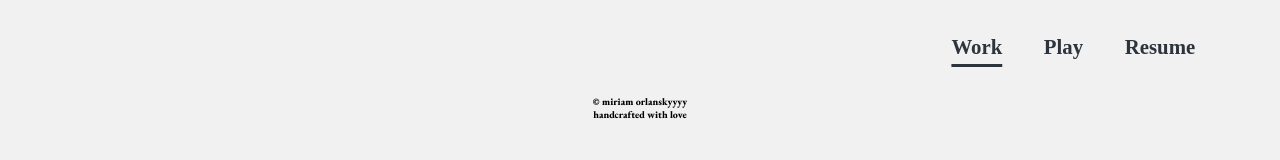
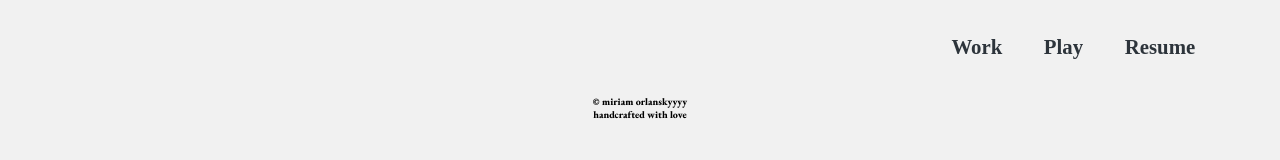
Before and after one commit to miriamOrlansky/design, a React (Create React App) app: page / in a window 1280 px wide. Shown: the top 160 px of the page. Built offline with nearby package versions, Linux system fonts and the light colour scheme.

Commit message:
remove stuff

```diff
--- a/src/App.js
+++ b/src/App.js
@@ -26,7 +26,7 @@ return (
   <Root backColor={color}>
 	<Router>
 	  <Nav>
-        <NavLink to="/" TheColor={textColor} onClick={() => { setColor("#F5E7E1"); setTextColor("#2D343B")}}>
+        <NavLink to="/design" TheColor={textColor} onClick={() => { setColor("#F5E7E1"); setTextColor("#2D343B")}}>
           Work
         </NavLink>
         <NavLink
--- a/src/styles/footerStyles.jsx
+++ b/src/styles/footerStyles.jsx
@@ -1,5 +1,4 @@
 import styled from "styled-components";
-import { colors } from "./colors";
 
 export const Root = styled.div`
   display: flex;
--- a/src/styles/playStyles.jsx
+++ b/src/styles/playStyles.jsx
@@ -16,7 +16,6 @@ import baking4 from "../Images/baking4.png";
 import baking5 from "../Images/baking5.png";
 import baking6 from "../Images/baking6.png";
 import baking7 from "../Images/baking7.png";
-import baking8 from "../Images/baking8.png";
 import baking9 from "../Images/baking9.png";
 export const Root = styled.div`
   padding: 0.3rem calc((100vw - 85vw) / 2);
--- a/src/styles/resumeStyles.jsx
+++ b/src/styles/resumeStyles.jsx
@@ -1,5 +1,4 @@
 import styled from "styled-components";
-import { colors } from "../styles/colors";
 
 export const Root = styled.div`
   font-size: 1.1rem;
```
